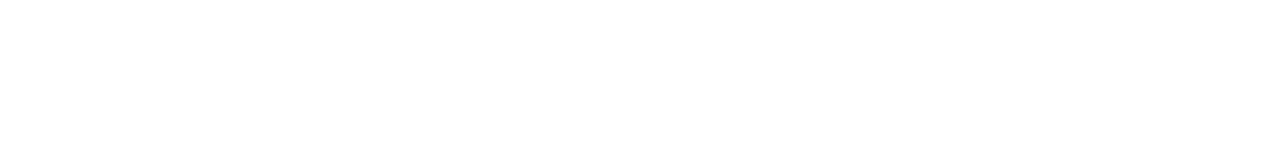
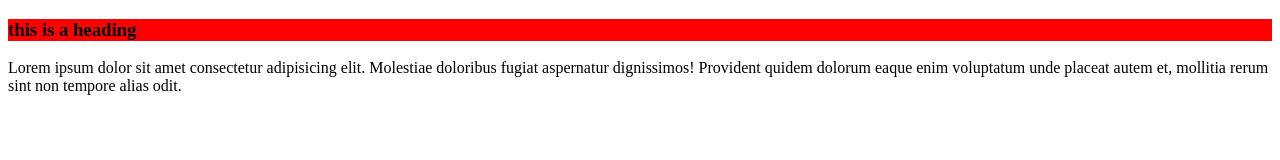
Before and after one commit to Gkviswas/my-first-repo, a plain HTML site: page index.html in a window 1280 px wide. Drawn offline with Linux system fonts and the light colour scheme.

Commit message:
this is my first repo

```diff
--- /dev/null
+++ b/css/style.css
@@ -0,0 +1 @@
+h3{background-color: red;}
--- a/index.html
+++ b/index.html
@@ -4,6 +4,15 @@
     <meta charset="UTF-8" />
     <meta name="viewport" content="width=device-width, initial-scale=1.0" />
     <title>my first repo</title>
+    <link rel="stylesheet" href="css/style.css" />
   </head>
-  <body></body>
+  <body>
+    <h3>this is a heading</h3>
+    <p>
+      Lorem ipsum dolor sit amet consectetur adipisicing elit. Molestiae
+      doloribus fugiat aspernatur dignissimos! Provident quidem dolorum eaque
+      enim voluptatum unde placeat autem et, mollitia rerum sint non tempore
+      alias odit.
+    </p>
+  </body>
 </html>
```
